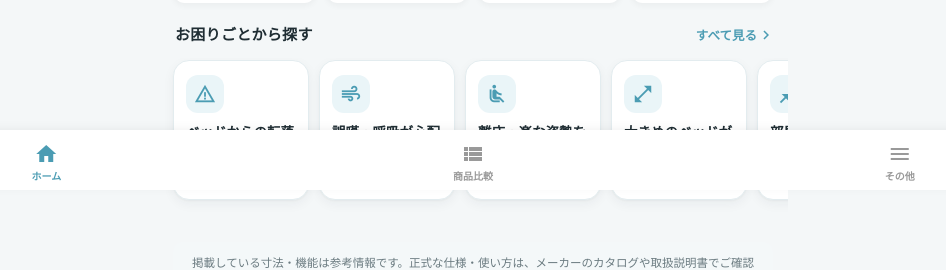
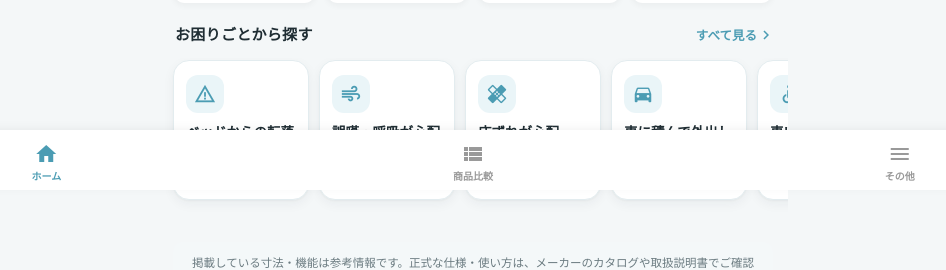
Before and after one commit to yy-prm/welfare-search, a plain HTML site: page customer.html in a window 1280 px wide. Shown: the part 610-880 px from the top of the page, without its empty margins (167-1113 px from the left). Drawn offline with Linux system fonts and the light colour scheme; no server answers.

Commit message:
Add files via upload

```diff
--- a/customer.html
+++ b/customer.html
@@ -2765,22 +2765,23 @@
     //    checks ：そのカテゴリの絞り込みで、最初からチェックを入れておく項目
     //    title  ：提案の見出し　／ reason：なぜこの商品か（お客様向けのやさしい言葉で）
     // ===================================================
-    // short：トップの「お困りごとから探す」に出す短い言葉（無ければトップには出さない）
+    // top  ：true にしたものだけ、トップの「お困りごとから探す」にカードで出す（各種類1〜2個まで）
+    // short：そのカードに出す短い言葉
     // icon ：トップのカードのアイコン　／ title：症状・ご希望　／ suggest：ご提案する商品
     const NAVI = [
       { cat: '特殊寝台', items: [
-        { short: 'ベッドからの転落が心配', icon: 'warning_amber', title: 'ベッドから転落するリスクがある・就寝時に床面を低くしたい', suggest: '低床ベッド（床面20cm以下・超低床を含む）', checks: ['#bed-low-20'] },
-        { short: '誤嚥・呼吸が心配', icon: 'air', title: '誤嚥のリスクが高い・呼吸がしにくい・ベッド上で食事をすることが多い', suggest: '背中を高く起こせるハイバックのベッド', checks: ['.bed-func-check[value="ハイバック"]'] },
+        { top: true, short: 'ベッドからの転落が心配', icon: 'warning_amber', title: 'ベッドから転落するリスクがある・就寝時に床面を低くしたい', suggest: '低床ベッド（床面20cm以下・超低床を含む）', checks: ['#bed-low-20'] },
+        { top: true, short: '誤嚥・呼吸が心配', icon: 'air', title: '誤嚥のリスクが高い・呼吸がしにくい・ベッド上で食事をすることが多い', suggest: '背中を高く起こせるハイバックのベッド', checks: ['.bed-func-check[value="ハイバック"]'] },
         { short: '離床・楽な姿勢をとりたい', icon: 'airline_seat_recline_normal', title: '離床しやすくしたい・圧迫感の少ない安楽な姿勢をとりたい', suggest: '足側が下がって座った姿勢に近づく、ラクリアモーションのベッド', checks: ['.bed-func-check[value="ラクリア"]'] },
         { short: '大きめのベッドがいい', icon: 'open_in_full', title: '高身長・なるべく大きめのベッドがいい', suggest: '幅100cm・ロングサイズのベッド', checks: ['.bed-width-check[value="100ロング"]'] },
         { short: '部屋がせまい', icon: 'close_fullscreen', title: 'スペースがなく、できるだけ小さめのベッドがいい', suggest: '幅83cm・ショートサイズのベッド', checks: ['.bed-width-check[value="83ショート"]'] } ] },
       // ↓ ここから下はたたき台（内容を決めたら書き換えてください）
       { cat: 'マットレス', items: [
-        { short: '床ずれが心配', icon: 'healing', title: '床ずれのリスクが高い', suggest: '体圧を分散する床ずれ防止用具・エアマット', checks: ['.mat-type-check[value="床ずれ防止"]', '.mat-type-check[value="エアマット"]'] },
+        { top: true, short: '床ずれが心配', icon: 'healing', title: '床ずれのリスクが高い', suggest: '体圧を分散する床ずれ防止用具・エアマット', checks: ['.mat-type-check[value="床ずれ防止"]', '.mat-type-check[value="エアマット"]'] },
         { short: '寝返りが打てない', icon: 'autorenew', title: '自力で寝返りが打てない・自動で体位変換をしたい', suggest: '体位変換機能つきのエアマット', checks: ['.mat-f-check[value="体位変換"]'] },
         { short: '自分で動きやすくしたい', icon: 'accessibility_new', title: '自分で寝返りや起き上がりをしたい・動きやすさを重視したい', suggest: '体が沈みにくい、静止型のマットレス', checks: ['.mat-type-check[value="静止型"]'], exclude: ['床ずれ', 'エア', '体位変換'], excludeLabel: '床ずれ防止用具・エアマットは除いています' } ] },
       { cat: '車椅子', items: [
-        { short: '車に積んで外出したい', icon: 'directions_car', title: '通院や外出のときに、車に積んで運びたい', suggest: '軽くて積み下ろしが楽な、軽量の車いす', checks: ['.func-check[value="軽量"]'] },
+        { top: true, short: '車に積んで外出したい', icon: 'directions_car', title: '通院や外出のときに、車に積んで運びたい', suggest: '軽くて積み下ろしが楽な、軽量の車いす', checks: ['.func-check[value="軽量"]'] },
         { short: '乗り移りが不安定', icon: 'swap_horiz', title: 'ベッド・車いす・トイレの間の乗り移りが不安定', suggest: '肘掛けやフットレストを外したり跳ね上げたりできる、多機能の車いす', checks: ['.func-check[value="多機能"]'] },
         { short: 'ブレーキのかけ忘れが心配', icon: 'front_hand', title: '認知機能や注意力が低下していて、ブレーキのかけ忘れが心配', suggest: '自動でブレーキがかかる、自動ブレーキつきの車いす', checks: ['.func-check[value="自動ブレーキ"]'] },
         { icon: 'airline_seat_legroom_normal', title: '足で床をこいで移動したい（片足こぎなど）', suggest: '座面が低く、かかとが床に届きやすい低床の車いす', checks: ['.func-check[value="低床"]'] },
@@ -2789,16 +2790,18 @@
         { icon: 'u_turn_left', title: '家の中など、狭い場所で小回りをきかせたい', suggest: 'その場で回りやすい、六輪の車いす', checks: ['.func-check[value="六輪"]'] },
         { short: '座ると姿勢がくずれる', icon: 'airline_seat_recline_extra', title: '普通の車いすでは姿勢がくずれる・長く座っていられない', suggest: '背もたれや座面ごと角度を変えられる、ティルト・リクライニングの車いす', checks: ['.func-check[value="ティルト/リクライニング"]'] } ] },
       { cat: 'クッション', items: [
-        { short: '座るとお尻が痛い', icon: 'event_seat', title: '座っているとお尻が痛い', suggest: '圧を分散する除圧・エアークッション', checks: ['.cushion-func-check[value="除圧"]', '.cushion-func-check[value="エアー"]'] },
-        { title: '座っていると姿勢がくずれる', suggest: '体の傾きやずり落ちを防ぐ姿勢保持クッション', checks: ['.cushion-func-check[value="姿勢保持"]'] } ] },
+        { top: true, short: '車いすで姿勢がくずれる', icon: 'accessible', title: '車いすに座っていると、姿勢がくずれる・ずり落ちる', suggest: '骨盤や体幹を支えて姿勢を安定させる、姿勢保持クッション', checks: ['.cushion-func-check[value="姿勢保持"]'] },
+        { icon: 'compare_arrows', title: '座っていると、体が左右に傾く・横にずれる', suggest: '背中と体の横を支える背クッション', checks: ['.cushion-func-check[value="背クッション"]'] },
+        { icon: 'air', title: '長く座っているとお尻が痛くなる・床ずれを予防したい', suggest: '空気で体圧を分散し、空気の量で硬さを調整できるエアークッション', checks: ['.cushion-func-check[value="エアー"]'] },
+        { icon: 'healing', title: '床ずれのリスクが著しく高い・すでに床ずれがある', suggest: '骨の出っぱった部分の圧を抜く、除圧タイプのクッション', checks: ['.cushion-func-check[value="除圧"]'] } ] },
       { cat: '歩行器', items: [
-        { short: '家の中でふらつく', icon: 'directions_walk', title: '家の中でふらつく', suggest: '室内用の歩行器', checks: ['.walker-env-check[value="室内"]'] },
+        { top: true, short: '家の中でふらつく', icon: 'directions_walk', title: '家の中でふらつく', suggest: '室内用の歩行器', checks: ['.walker-env-check[value="室内"]'] },
         { title: '外出したい・買い物に行きたい', suggest: '屋外用の歩行器', checks: ['.walker-env-check[value="室外"]'] } ] },
       { cat: '室内手すり', items: [
-        { short: 'トイレの立ち座り', icon: 'wc', title: 'トイレでの立ち座りがつらい', suggest: '便器のまわりに置くトイレ用手すり', checks: ['#in-handrail-func-toilet'] },
+        { top: true, short: 'トイレの立ち座り', icon: 'wc', title: 'トイレでの立ち座りがつらい', suggest: '便器のまわりに置くトイレ用手すり', checks: ['#in-handrail-func-toilet'] },
         { title: '壁に穴を開けずに設置したい', suggest: '置き型・突っ張り型の手すり', checks: ['#in-handrail-func-okigata', '#in-handrail-func-tsuppari'] } ] },
       { cat: '室外玄関手すり', items: [
-        { short: '玄関の段差がつらい', icon: 'meeting_room', title: '玄関の段差（上がりかまち）がつらい', suggest: '玄関用の手すり', checks: ['.out-handrail-type-check[value="玄関"]'] },
+        { top: true, short: '玄関の段差がつらい', icon: 'meeting_room', title: '玄関の段差（上がりかまち）がつらい', suggest: '玄関用の手すり', checks: ['.out-handrail-type-check[value="玄関"]'] },
         { title: '家の外の段差がつらい', suggest: '屋外用の手すり', checks: ['.out-handrail-type-check[value="屋外"]'] } ] },
       { cat: '特殊寝台付属品', items: [
         { title: 'ベッドからの立ち上がりを支えたい', suggest: '介助バー・グリップ', checks: ['.bed-acc-type-check[value="介助バー・グリップ系"]'] },
@@ -2856,7 +2859,7 @@
       let h = '';
       NAVI.forEach(function(g, i) {
         g.items.forEach(function(it, j) {
-          if (!it.short) return;
+          if (!it.top || !it.short) return;
           h += '<button type="button" class="trouble-card" onclick="openNaviAt(' + i + ',' + j + ')"><span class="ic"><span class="material-icons">' + (it.icon || NAVI_CAT_ICONS[g.cat] || 'help_outline') + '</span></span><span class="lb">' + escNavi(it.short) + '</span><span class="ct">' + escNavi(naviName(g.cat)) + '</span></button>';
         });
       });
```
